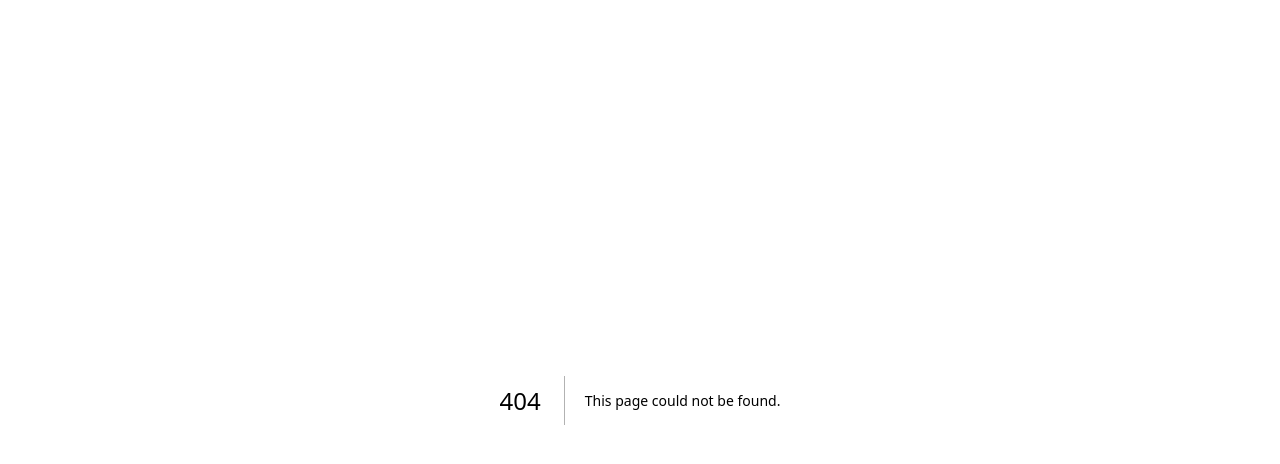
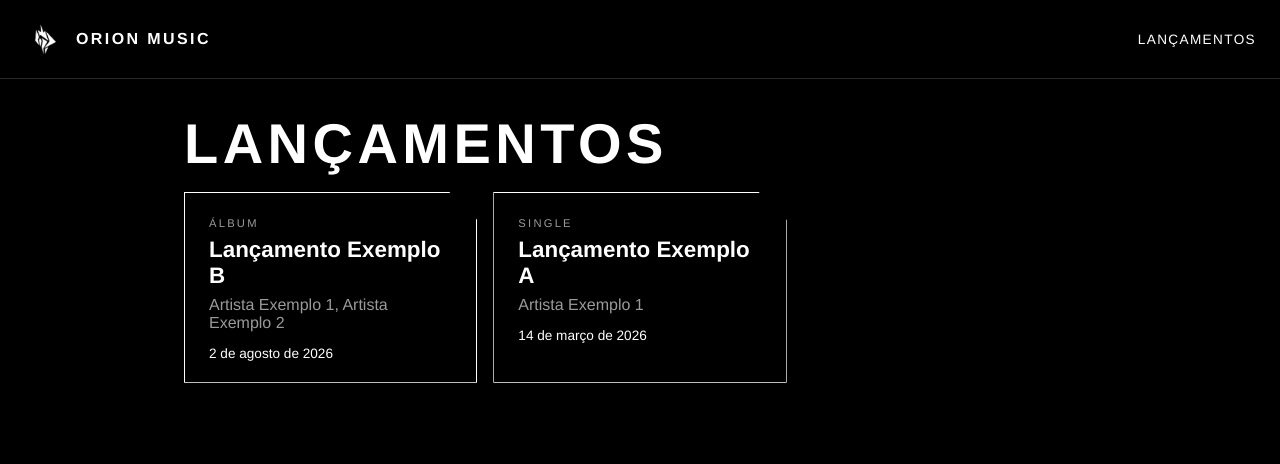
Before and after one commit to AdrianCotias/orion_music, a Next.js app: page /lancamentos in a window 1280 px wide. Before the commit this address had no page. Shown: the top 464 px of the page. Built offline with nearby package versions, Linux system fonts and the light colour scheme.

Commit message:
Add releases page (controller), presentation components and base styles
Co-Authored-By: Claude Sonnet 5.5 <noreply@anthropic.com>

```diff
--- /dev/null
+++ b/src/app/globals.css
@@ -0,0 +1,31 @@
+:root {
+  --black: #000;
+  --white: #fff;
+  --gray: #9a9a9a;
+  --line: #2a2a2a;
+  --font: "Helvetica Neue", Arial, sans-serif;
+}
+
+* { box-sizing: border-box; }
+
+body {
+  margin: 0;
+  background: var(--black);
+  color: var(--white);
+  font-family: var(--font);
+}
+
+a { color: inherit; }
+
+main {
+  max-width: 960px;
+  margin: 0 auto;
+  padding: 2rem 1.5rem 4rem;
+}
+
+h1 {
+  font-size: clamp(2rem, 6vw, 3.5rem);
+  text-transform: uppercase;
+  letter-spacing: 0.08em;
+  margin: 0 0 1rem;
+}
--- /dev/null
+++ b/src/app/lancamentos/page.tsx
@@ -0,0 +1,15 @@
+import { listReleases } from "../../infrastructure/container";
+import { ReleaseList } from "../../presentation/catalog/release-list";
+
+export const metadata = { title: "Lançamentos | Orion Music" };
+
+export default async function ReleasesPage() {
+  const releases = await listReleases.execute();
+
+  return (
+    <main>
+      <h1>Lançamentos</h1>
+      <ReleaseList releases={releases} />
+    </main>
+  );
+}
--- a/src/app/layout.tsx
+++ b/src/app/layout.tsx
@@ -1,4 +1,6 @@
 import type { ReactNode } from "react";
+import { SiteHeader } from "../presentation/layout/site-header";
+import "./globals.css";
 
 export const metadata = {
   title: "Orion Music",
@@ -8,7 +10,10 @@ export const metadata = {
 export default function RootLayout({ children }: { children: ReactNode }) {
   return (
     <html lang="pt-BR">
-      <body>{children}</body>
+      <body>
+        <SiteHeader />
+        {children}
+      </body>
     </html>
   );
 }
--- /dev/null
+++ b/src/presentation/catalog/release-card.module.css
@@ -0,0 +1,18 @@
+.card {
+  border: 1px solid var(--white);
+  padding: 1.25rem 1.5rem;
+  clip-path: polygon(0 0, calc(100% - 28px) 0, 100% 28px, 100% 100%, 0 100%);
+}
+
+.type {
+  font-size: 0.7rem;
+  text-transform: uppercase;
+  letter-spacing: 0.2em;
+  color: var(--gray);
+}
+
+.title { margin: 0.4rem 0; font-size: 1.4rem; }
+
+.artists { margin: 0 0 0.75rem; color: var(--gray); }
+
+.card time { font-size: 0.85rem; }
--- /dev/null
+++ b/src/presentation/catalog/release-card.tsx
@@ -0,0 +1,22 @@
+import type { ReleaseSummary } from "../../application/catalog/list-releases";
+import styles from "./release-card.module.css";
+
+const typeLabel = { single: "Single", ep: "EP", album: "Álbum" } as const;
+
+const dateFormat = new Intl.DateTimeFormat("pt-BR", {
+  dateStyle: "long",
+  timeZone: "UTC",
+});
+
+export function ReleaseCard({ release }: { release: ReleaseSummary }) {
+  return (
+    <article className={styles.card}>
+      <span className={styles.type}>{typeLabel[release.type]}</span>
+      <h2 className={styles.title}>{release.title}</h2>
+      <p className={styles.artists}>{release.artistNames.join(", ")}</p>
+      <time dateTime={release.releasedAt}>
+        {dateFormat.format(new Date(release.releasedAt))}
+      </time>
+    </article>
+  );
+}
--- /dev/null
+++ b/src/presentation/catalog/release-list.module.css
@@ -0,0 +1,5 @@
+.list {
+  display: grid;
+  gap: 1rem;
+  grid-template-columns: repeat(auto-fill, minmax(260px, 1fr));
+}
--- /dev/null
+++ b/src/presentation/catalog/release-list.tsx
@@ -0,0 +1,15 @@
+import type { ReleaseSummary } from "../../application/catalog/list-releases";
+import { ReleaseCard } from "./release-card";
+import styles from "./release-list.module.css";
+
+export function ReleaseList({ releases }: { releases: ReleaseSummary[] }) {
+  if (releases.length === 0) return <p>Nenhum lançamento ainda.</p>;
+
+  return (
+    <div className={styles.list}>
+      {releases.map((release) => (
+        <ReleaseCard key={release.id} release={release} />
+      ))}
+    </div>
+  );
+}
--- /dev/null
+++ b/src/presentation/layout/site-header.module.css
@@ -0,0 +1,26 @@
+.header {
+  display: flex;
+  align-items: center;
+  justify-content: space-between;
+  padding: 1rem 1.5rem;
+  border-bottom: 1px solid var(--line);
+}
+
+.brand {
+  display: flex;
+  align-items: center;
+  gap: 0.75rem;
+  text-decoration: none;
+  text-transform: uppercase;
+  letter-spacing: 0.15em;
+  font-weight: 700;
+}
+
+.header nav a {
+  text-transform: uppercase;
+  letter-spacing: 0.1em;
+  font-size: 0.85rem;
+  text-decoration: none;
+}
+
+.header nav a:hover { text-decoration: underline; }
--- /dev/null
+++ b/src/presentation/layout/site-header.tsx
@@ -0,0 +1,17 @@
+import Image from "next/image";
+import Link from "next/link";
+import styles from "./site-header.module.css";
+
+export function SiteHeader() {
+  return (
+    <header className={styles.header}>
+      <Link href="/" className={styles.brand}>
+        <Image src="/logo.png" alt="" width={40} height={46} priority />
+        <span>Orion Music</span>
+      </Link>
+      <nav>
+        <Link href="/lancamentos">Lançamentos</Link>
+      </nav>
+    </header>
+  );
+}
```
Also changed, not shown: 2 other files (tests, documents, lock files or other folders).
